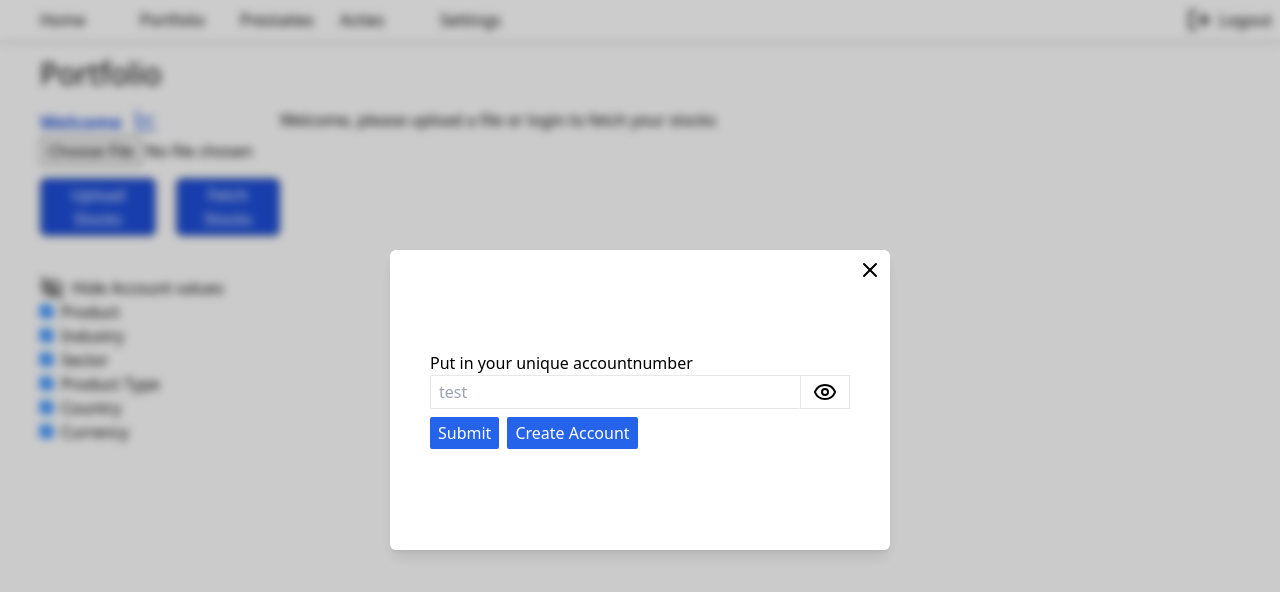
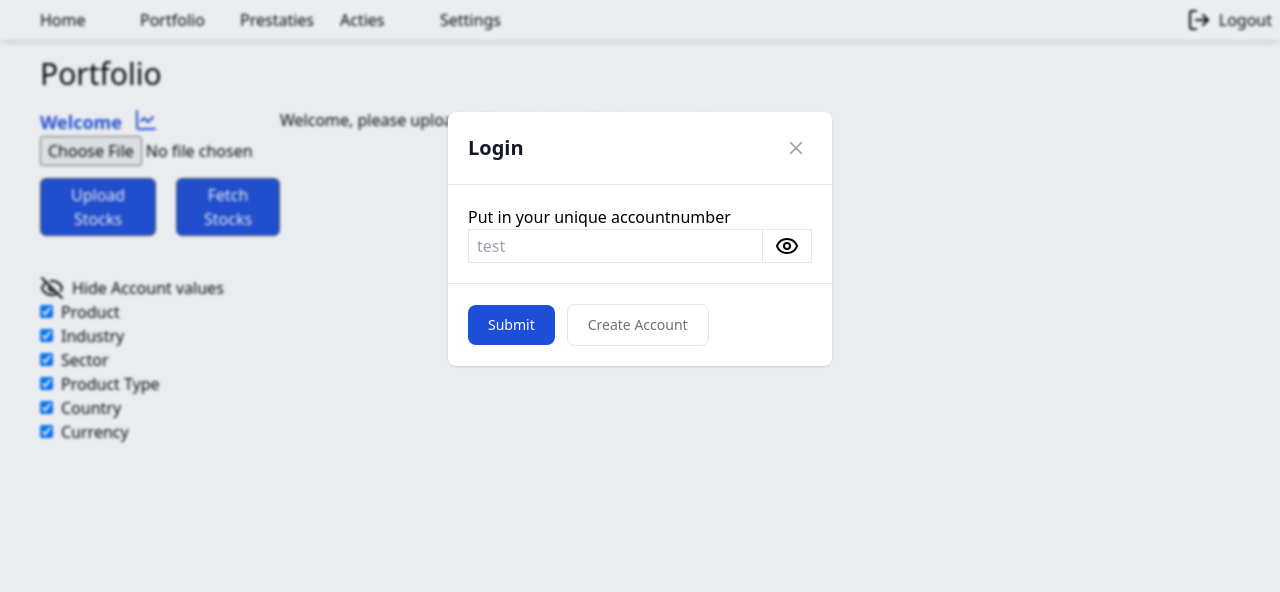
Before and after one commit to joepbuhre/portfolio-tracker, a Vue app in the folder frontend/: page /#/portfolio in a window 1280 px wide. Shown: the top 592 px of the page. Built offline with nearby package versions, Linux system fonts and the light colour scheme.

Commit message:
Swap login modal

```diff
--- a/frontend/src/IuComponentLib/TheModal/TheModal.vue
+++ b/frontend/src/IuComponentLib/TheModal/TheModal.vue
@@ -57,9 +57,10 @@
                         v-if="props.acceptButton || props.declineButton"
                         class="flex items-center p-4 md:p-5 border-t border-gray-200 rounded-b dark:border-gray-600"
                     >
+                        <slot name="buttons">
                             <button
                                 v-if="props.acceptButton"
-                            @click="emits('hide')"
+                                @click="emits('accept')"
                                 type="button"
                                 class="text-white bg-blue-700 hover:bg-blue-800 focus:ring-4 focus:outline-none focus:ring-blue-300 font-medium rounded-lg text-sm px-5 py-2.5 text-center dark:bg-blue-600 dark:hover:bg-blue-700 dark:focus:ring-blue-800"
                             >
@@ -67,12 +68,13 @@
                             </button>
                             <button
                                 v-if="props.declineButton"
-                            @click="emits('hide')"
+                                @click="emits('decline')"
                                 type="button"
                                 class="ms-3 text-gray-500 bg-white hover:bg-gray-100 focus:ring-4 focus:outline-none focus:ring-blue-300 rounded-lg border border-gray-200 text-sm font-medium px-5 py-2.5 hover:text-gray-900 focus:z-10 dark:bg-gray-700 dark:text-gray-300 dark:border-gray-500 dark:hover:text-white dark:hover:bg-gray-600 dark:focus:ring-gray-600"
                             >
                                 {{ props.declineButton }}
                             </button>
+                        </slot>
                     </div>
                 </div>
             </div>
@@ -93,7 +95,9 @@ const props = withDefaults(defineProps<{
 
 // const hide = () => props.show = false
 const emits = defineEmits<{
-    (e: "hide"): void;
+    (e: "hide"): void
+    (e: "accept"): void
+    (e: "decline"): void
 }>()
 
 
--- a/frontend/src/components/TheLoginModel.vue
+++ b/frontend/src/components/TheLoginModel.vue
@@ -1,15 +1,13 @@
 <template>
-    <div
-        class="flex fixed inset-0 justify-center items-center bg-black bg-opacity-20 backdrop-blur-sm"
+    <TheModal
+        :show="true"
+        title="Login"
+        accept-button="Submit"
+        decline-button="Create Account"
+        @accept="login"
+        @decline="createAccount"
     >
-        <div
-            class="bg-white shadow-lg w-[500px] h-[300px] rounded-md flex justify-center items-center px-10 relative"
-        >
-            <button class="absolute top-2 right-2" @click="emits('failed', false)">
-                <X />
-            </button>
-            <div class="w-full">
-                <form @submit.prevent="login">
+        <form @submit.prevent="login">
                     <label for="accountid"
                         >Put in your unique accountnumber</label
                     >
@@ -32,7 +30,7 @@
                         </button>
                     </div>
 
-                    <button
+                    <!-- <button
                         class="mt-2 bg-blue-600 text-white px-2 py-1 rounded-sm"
                         @click="login"
                         type="submit"
@@ -44,11 +42,9 @@
                         @click="createAccount"
                     >
                         Create Account
-                    </button>
+                    </button> -->
                 </form>
-            </div>
-        </div>
-    </div>
+    </TheModal>
 </template>
 
 <script setup lang="ts">
@@ -56,6 +52,7 @@ import { onMounted, ref } from 'vue';
 import { useMain } from '../store/main';
 import { api } from '../utils/api';
 import { Eye,EyeOffIcon, X } from 'lucide-vue-next';
+import { TheModal } from '@IuComponentLib/TheModal';
 
 
 const main = useMain()
```
Lines whose indentation alone changed are shown as unchanged.
